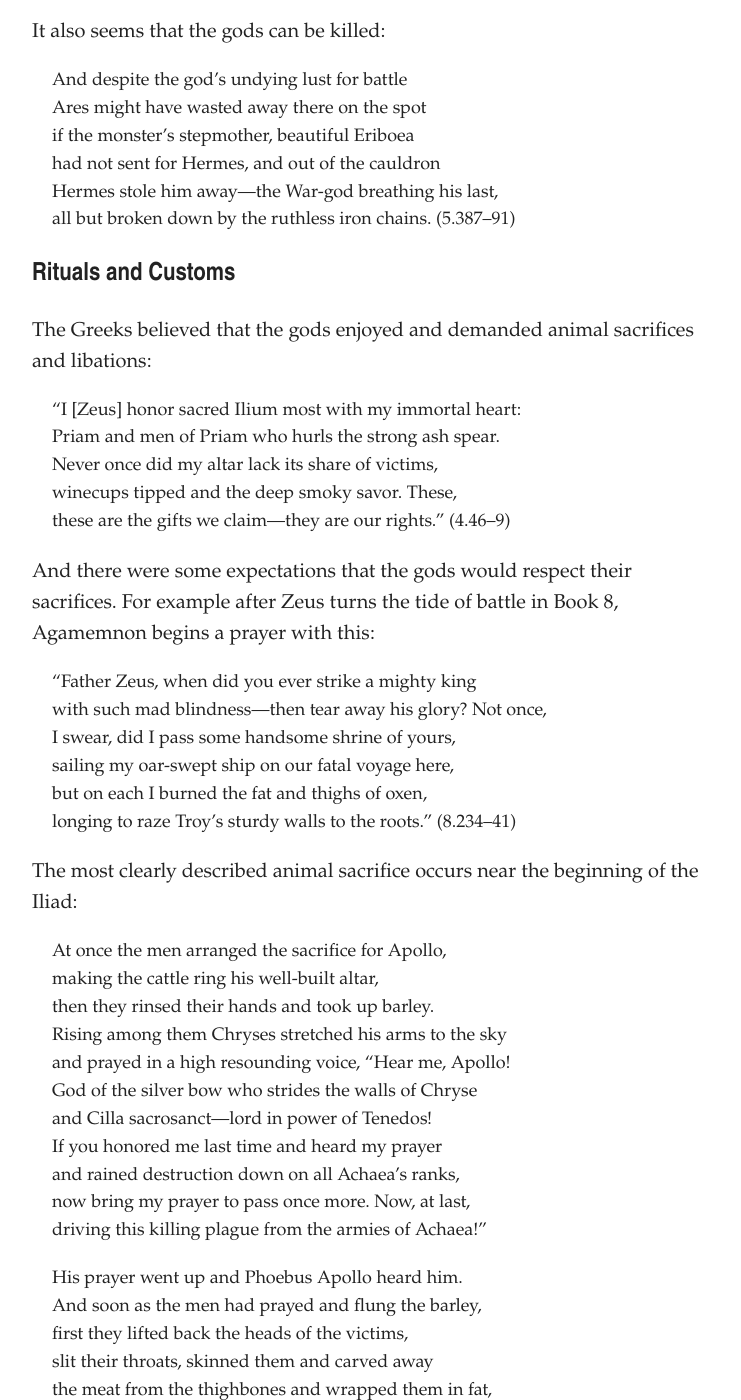
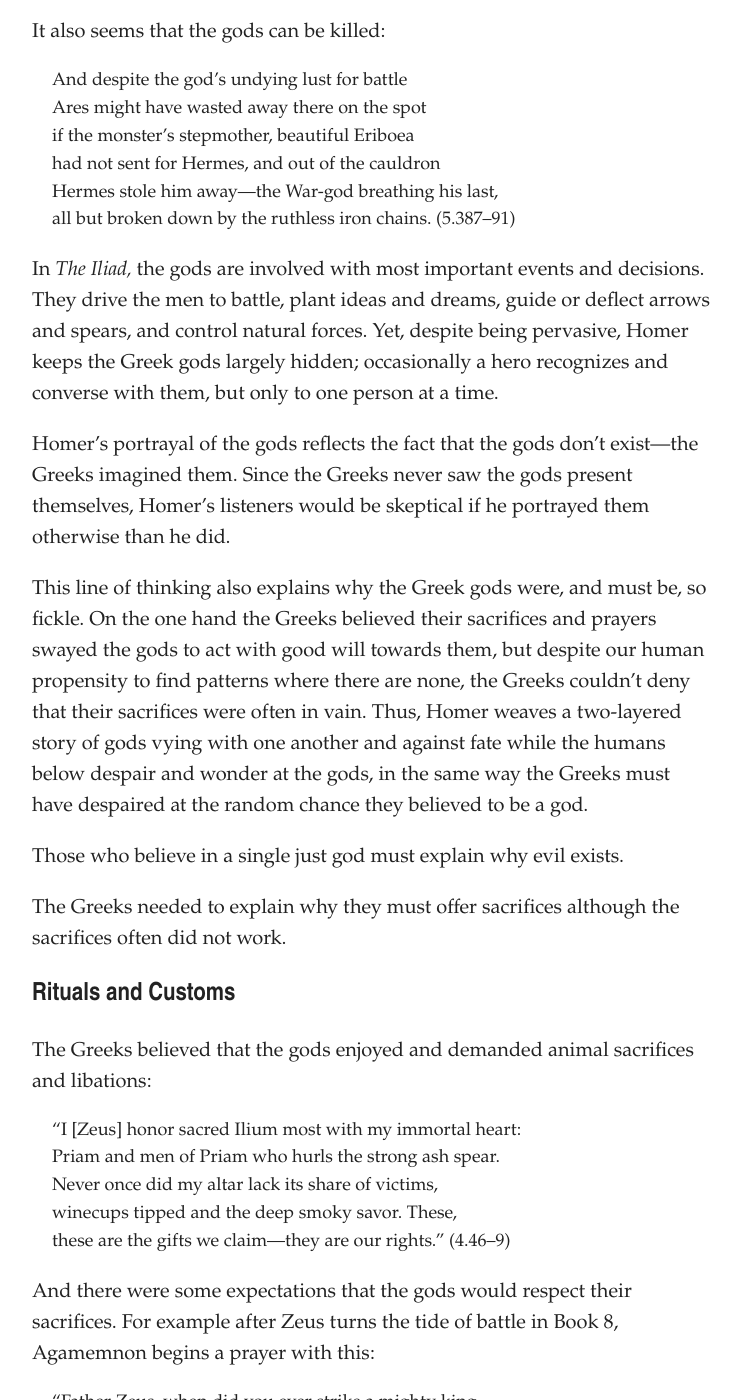
Before and after one commit to artsandmetaphysics/goodlifeodyssey, a Jekyll site: the page built from _documents/the-iliad.md, in a window 1280 px wide and 1400 px high, scrolled down 1642 px. Shown: the whole window, without its empty margins (268-1009 px from the left). Built offline with Jekyll 4.4.1, drawn with Linux system fonts in a browser that asks for light colours; some of the changed text lies outside the part shown.

Commit message:
More iliad notes

```diff
--- a/_documents/the-iliad.md
+++ b/_documents/the-iliad.md
@@ -22,10 +22,10 @@ The poem is about 16,000 lines of hexameter verse in the ancient Greek, and is s
 6. Hector returns to Troy; Diomedes and Glaucus become friends
 7. Ajax and Hector to a draw; the Acheaens build a wall
 8. Zeus turns the tide; the Trojans camp outside their walls
-9. The Embassy to Achilles fails
-10. Odyssius and Ajax maraud through the Night
-11. Agamemnon’s Day of Glory
-12. The Trojans Storm the Rampart
+9. Agamemnon despairs; the embassy to Achilles fails
+10. Odysseus and Ajax maraud through the Night
+11. Agamemnon and others are injured; Nestor’s plea to Patroclus
+12. The Trojans storm the rampart
 13. Battling for the Ships
 14. Hera Outflanks Zeus
 15. The Achaean Armies at Bay
@@ -71,6 +71,16 @@ It also seems that the gods can be killed:
 <p>Hermes stole him away—the War-god breathing his last,</p>
 <p>all but broken down by the ruthless iron chains. (5.387–91)</p>
 </blockquote>
+
+In *The Iliad,* the gods are involved with most important events and decisions. They drive the men to battle, plant ideas and dreams, guide or deflect arrows and spears, and control natural forces.  Yet, despite being pervasive, Homer keeps the Greek gods largely hidden; occasionally a hero recognizes and converse with them, but only to one person at a time.
+
+Homer’s portrayal of the gods reflects the fact that the gods don’t exist—the Greeks imagined them.  Since the Greeks never saw the gods present themselves, Homer’s listeners would be skeptical if he portrayed them otherwise than he did.
+
+This line of thinking also explains why the Greek gods were, and must be, so fickle.  On the one hand the Greeks believed their sacrifices and prayers swayed the gods to act with good will towards them, but despite our human propensity to find patterns where there are none, the Greeks couldn’t deny that their sacrifices were often in vain.  Thus, Homer weaves a two-layered story of gods vying with one another and against fate while the humans below despair and wonder at the gods, in the same way the Greeks must have despaired at the random chance they believed to be a god.
+
+Those who believe in a single just god must explain why evil exists.
+
+The Greeks needed to explain why they must offer sacrifices although the sacrifices often did not work.
 
 ## Rituals and Customs
 
@@ -269,6 +279,20 @@ Here are my favourite similes:
 </blockquote>
 
 <blockquote class="poetry">
+<p>Think how a lion, mauling the soft weak young</p>
+<p>of a running deer, clamped in his massive jaws,</p>
+<p>cracks their backbones with a snap—he’s stormed in,</p>
+<p>invading the lair to tear their tender hearts out</p>
+<p>and the mother doe, even if she’s close by,</p>
+<p>what can she do to save her fawns? She’s helpless—</p>
+<p>terrible trembling racks her body too—and suddenly</p>
+<p>off she bounds through the glades and the thick woods,</p>
+<p>drenched in sweat, leaping clear of the big cat’s pounce.</p>
+<p>So not a single Trojan could save those two from death,</p>
+<p>they fled themselves before the Argive charge. (11.113–22)</p>
+</blockquote>
+
+<blockquote class="poetry">
 <p>Quick as a thought goes flashing through a man</p>
 <p>who’s traveled the world—”Ah to be there, or there!”—</p>
 <p>as his mind swarms with journeys, fresh desires—</p>
```
Also changed, not shown: other parts of _documents/the-iliad.md (+1 -0 lines), documents/the-iliad.md (+5 -1 lines).
